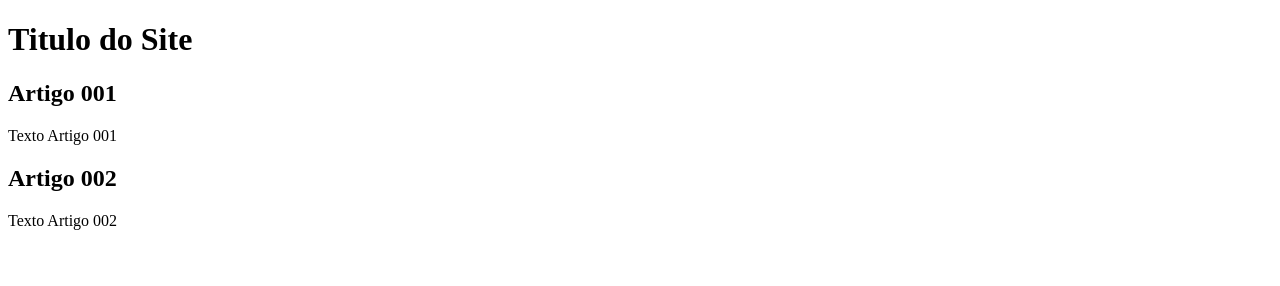
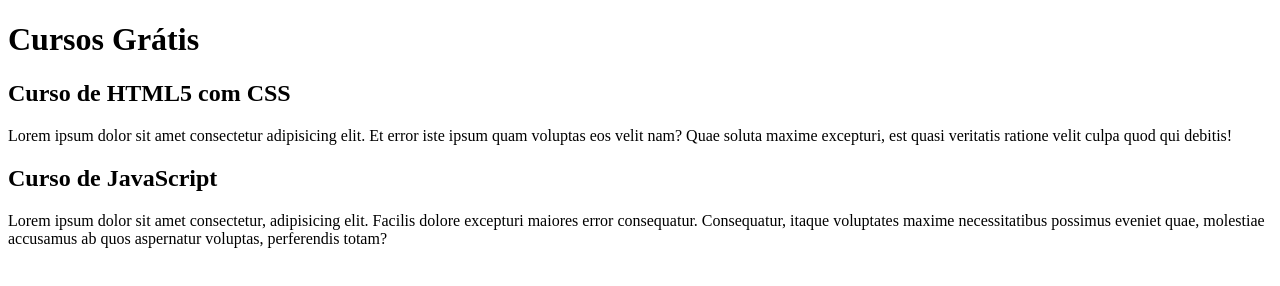
Before and after one commit to Jhonata-Rocha/projeto-site, a plain HTML site: page index.html in a window 1280 px wide. Drawn offline with Linux system fonts and the light colour scheme.

Commit message:
comecei a escrever o conteúdo

```diff
--- a/index.html
+++ b/index.html
@@ -9,15 +9,15 @@
 <body>
     <main>
         <header>
-            <h1>Titulo do Site</h1>
+            <h1>Cursos Grátis</h1>
         </header>
         <article>
-            <h2>Artigo 001</h2>
-            <p>Texto Artigo 001</p>
+            <h2>Curso de HTML5 com CSS</h2>
+            <p>Lorem ipsum dolor sit amet consectetur adipisicing elit. Et error iste ipsum quam voluptas eos velit nam? Quae soluta maxime excepturi, est quasi veritatis ratione velit culpa quod qui debitis!</p>
         </article>
         <article>
-            <h2>Artigo 002</h2>
-            <p>Texto Artigo 002</p>
+            <h2>Curso de JavaScript</h2>
+            <p>Lorem ipsum dolor sit amet consectetur, adipisicing elit. Facilis dolore excepturi maiores error consequatur. Consequatur, itaque voluptates maxime necessitatibus possimus eveniet quae, molestiae accusamus ab quos aspernatur voluptas, perferendis totam?</p>
         </article>
     </main>
 </body>
```
